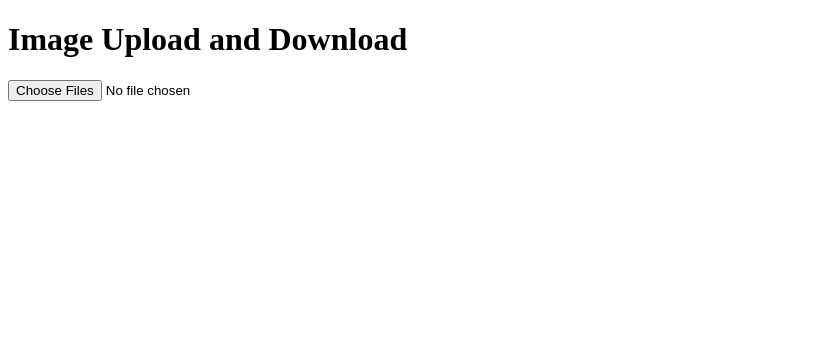
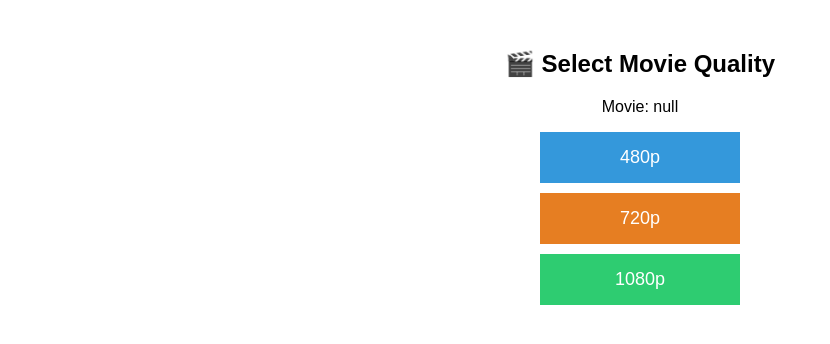
Before and after one commit to moviehub24/movie, a plain HTML site: page index.html in a window 1280 px wide. Shown: the whole page, without its empty margins (0-830 px from the left). Drawn offline with Linux system fonts and the light colour scheme.

Commit message:
Update index.html

```diff
--- a/index.html
+++ b/index.html
@@ -1,53 +1,60 @@
 <!DOCTYPE html>
-<html>
+<html lang="en">
 <head>
-  <meta charset="UTF-8">
+    <meta charset="UTF-8">
     <meta name="viewport" content="width=device-width, initial-scale=1.0">
-
-<title>Image Upload and Download</title>
+    <title>Select Movie Quality</title>
+    <style>
+        body {
+            font-family: Arial, sans-serif;
+            text-align: center;
+            margin-top: 50px;
+        }
+        .button {
+            display: block;
+            width: 200px;
+            padding: 15px;
+            margin: 10px auto;
+            font-size: 18px;
+            color: white;
+            border: none;
+            cursor: pointer;
+            text-decoration: none;
+            text-align: center;
+        }
+        .button-480p { background: #3498db; }
+        .button-720p { background: #e67e22; }
+        .button-1080p { background: #2ecc71; }
+    </style>
 </head>
 <body>
 
-<h1>Image Upload and Download</h1>
+    <h2>🎬 Select Movie Quality</h2>
+    <p id="movie-name">Movie: </p>
 
-<input type="file" id="imageUpload" accept="image/*" multiple>
+    <button class="button button-480p" onclick="selectQuality('480p')">480p</button>
+    <button class="button button-720p" onclick="selectQuality('720p')">720p</button>
+    <button class="button button-1080p" onclick="selectQuality('1080p')">1080p</button>
 
-<script>
-  const imageUpload = document.getElementById('imageUpload');
-  let imageCount = 1; // Initialize image counter
+    <script>
+        // Extract URL parameters
+        const urlParams = new URLSearchParams(window.location.search);
+        const userId = urlParams.get("userId");
+        const movie = urlParams.get("movie");
 
-  imageUpload.addEventListener('change', (event) => {
-    const files = event.target.files;
+        document.getElementById("movie-name").innerText = `Movie: ${movie}`;
 
-    if (files && files.length > 0) {
-      for (let i = 0; i < files.length; i++) {
-        const file = files[i];
-        const reader = new FileReader();
-
-        reader.onload = (e) => {
-          const base64Image = e.target.result;
-          const newFilename = `${imageCount}.jpg`; // Use counter for filename
-          imageCount++; // Increment for the next image
-
-          // Create download link immediately
-          const link = document.createElement('a');
-          link.href = base64Image;
-          link.download = newFilename;
-          link.textContent = `Download ${newFilename}`;
-          document.body.appendChild(link);
-          document.body.appendChild(document.createElement('br')); // Add line break
-
-        };
-
-        reader.readAsDataURL(file);
-      }
-    } else {
-      console.log("No files selected.");
-    }
-  });
-
-
-</script>
+        function selectQuality(quality) {
+            if (userId && movie && quality) {
+                fetch(`/forward-video?userId=${userId}&movie=${movie}&quality=${quality}`)
+                    .then(response => response.text())
+                    .then(data => alert(data))
+                    .catch(error => alert("Error forwarding movie!"));
+            } else {
+                alert("Invalid selection!");
+            }
+        }
+    </script>
 
 </body>
 </html>
```
